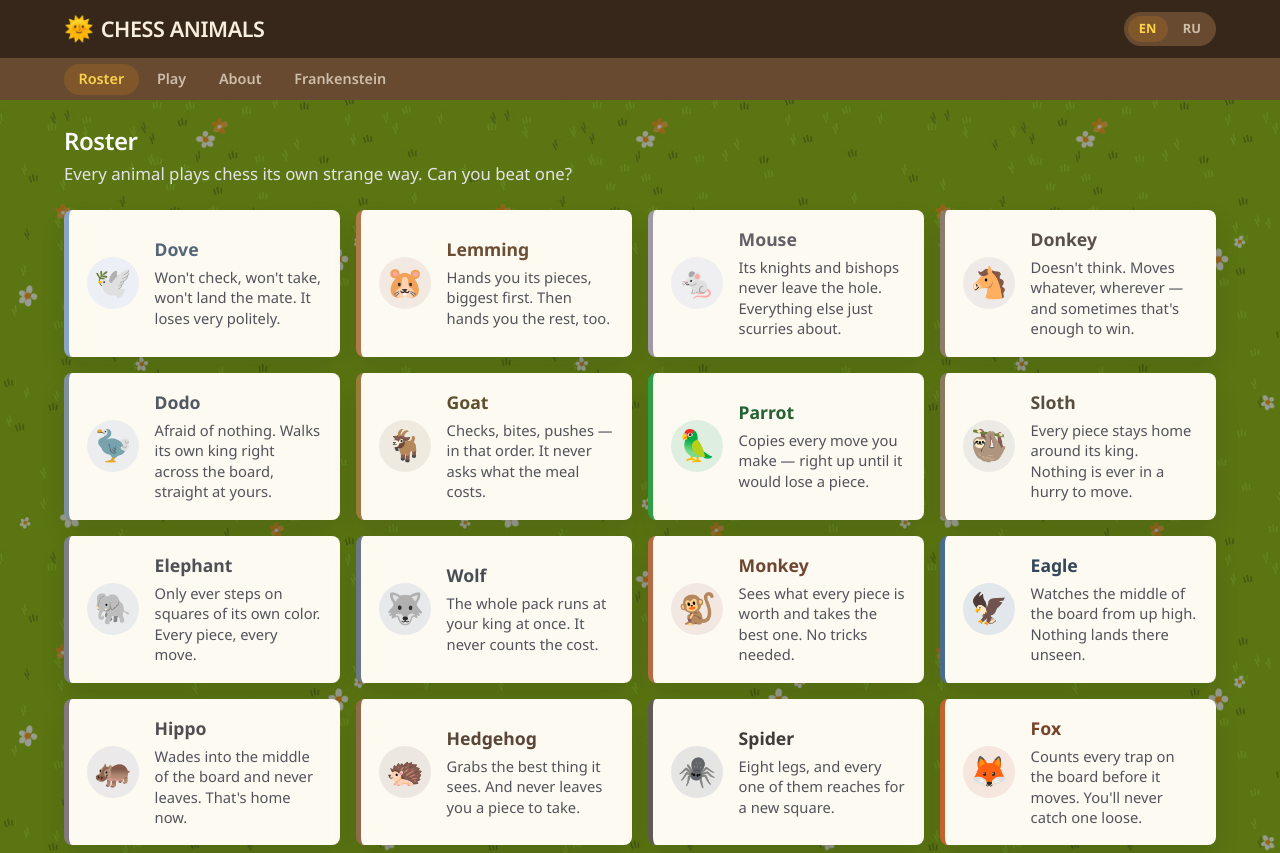
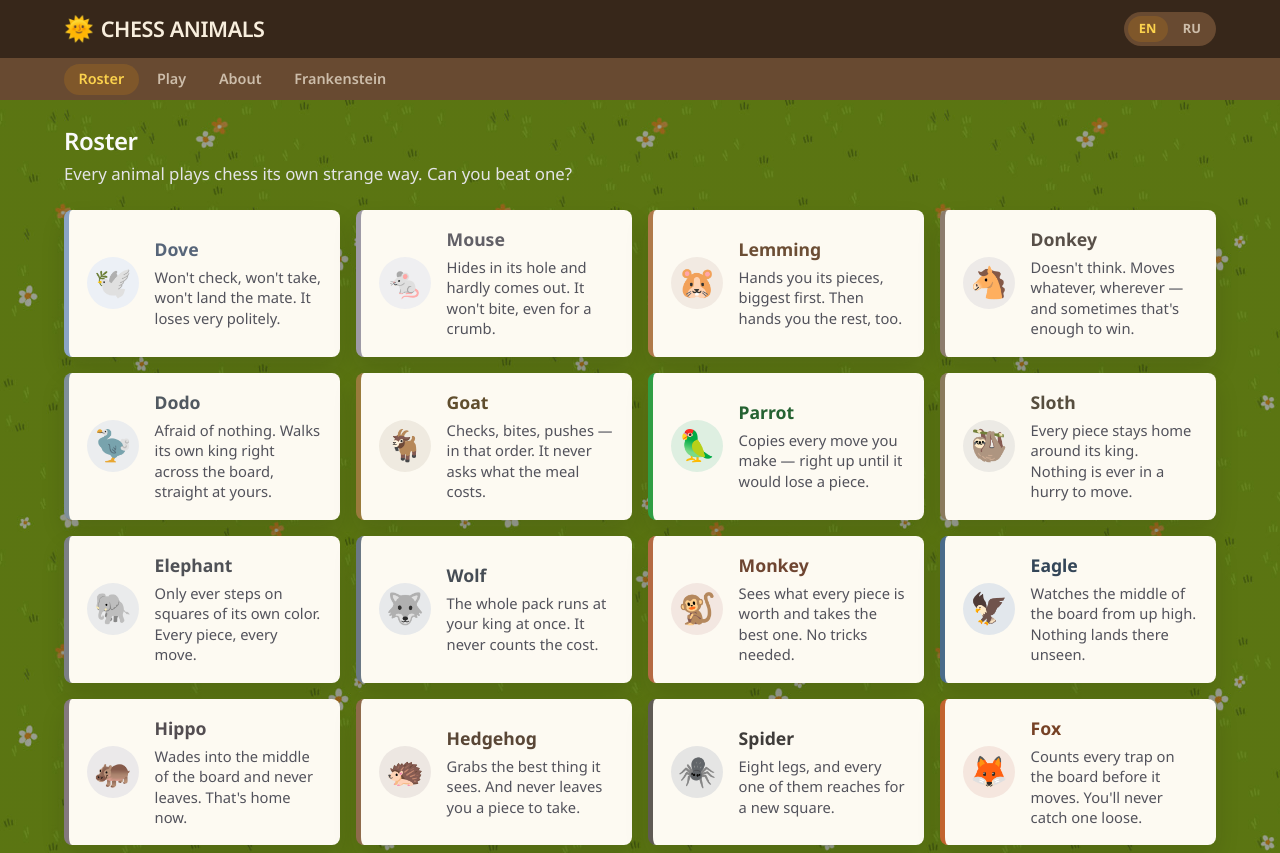
Before and after one commit to dragunovartem99/chess-animals, a Vue app: page /en/ in a window 1280 px wide. Shown: the top 853 px of the page. Built offline with nearby package versions, Linux system fonts and the light colour scheme; a web font is replaced by a local one.

Commit message:
bots: give the Mouse a hole to hide in

```diff
--- a/src/locales/en/bots.ts
+++ b/src/locales/en/bots.ts
@@ -10,8 +10,7 @@ export default {
 	},
 	mouse: {
 		name: "Mouse",
-		description:
-			"Its knights and bishops never leave the hole. Everything else just scurries about.",
+		description: "Hides in its hole and hardly comes out. It won't bite, even for a crumb.",
 	},
 	lemming: {
 		name: "Lemming",
--- a/src/locales/ru/bots.ts
+++ b/src/locales/ru/bots.ts
@@ -10,7 +10,7 @@ export default {
 	},
 	mouse: {
 		name: "Мышь",
-		description: "Кони и слоны так и сидят в норке. Все остальное просто бегает туда-сюда.",
+		description: "Сидит в норке и почти не высовывается. Не кусает, даже ради крошки.",
 	},
 	lemming: {
 		name: "Лемминг",
--- a/src/modules/bots/roster/index.ts
+++ b/src/modules/bots/roster/index.ts
@@ -32,7 +32,8 @@ import { WOLF } from "./wolf";
 // the arena has the Donkey beating both badly. The Dodo (`suicide_king`, which walks its king at
 // the enemy) lands just above the Donkey instead: a king in the open is real pressure. All three
 // still lose to every animal with an actual positional idea. The Mouse fills the gap between the
-// Lemming and the Donkey: it moves at random like the Donkey but never develops a minor piece.
+// Dove and the Lemming: it castles into its hole, keeps its pieces out of reach and flinches from
+// captures, and how hard it flinches is what lands it there.
 //
 // The calibration animals read no personality feature — they are the scale, not filler. The
 // Donkey moves at random; the Monkey is plain material at depth 2, the Owl the same at depth 3.
@@ -70,8 +71,8 @@ import { WOLF } from "./wolf";
 // aims at your king — and lands near the middle of the gap between the two.
 export const ROSTER: Animal[] = [
 	DOVE,
+	MOUSE,
 	LEMMING,
-	MOUSE,
 	DONKEY,
 	DODO,
 	GOAT,
--- a/src/modules/bots/roster/mouse.ts
+++ b/src/modules/bots/roster/mouse.ts
@@ -1,13 +1,15 @@
 import type { Animal } from "./types";
 
-// Keeps its knights and bishops at home and otherwise moves at random — the Donkey that never
-// gets its pieces out. `development` is our developed minors minus theirs, so a negative weight
-// is the one animal that reads it backwards: every move off the back rank is a move it refuses.
+// Runs into its hole and stays there: `castled` pays it to tuck its king away, `offeredMaterial`
+// to keep every piece out of reach, and a negative `captureValue` makes it flinch from a fight.
+// The one animal that reads `castled`.
 //
-// It used to flinch from captures as well, with a temperature to let it sometimes take one. With
-// the temperature gone that build is a strict refusal and rates level with the Dove; a hiding
-// variant (`offeredMaterial` on top) rated level with the Lemming. `development` alone lands it
-// between the Lemming and the Donkey, which is the gap the roster had room for.
+// The flinch is the calibration. At depth 1 with no base, a refusal heavier than the hiding
+// terms is the Dove's never-take-anything and rates on it; lighter, and the hiding outbids it
+// often enough that it takes what is offered and climbs onto the Lemming. At -40 it is refused
+// most of the time and taken when leaving it would put a piece in reach — which the lab put a
+// little past the middle of the Dove-to-Lemming gap. (It once hit that gap with a temperature
+// instead; the temperature is gone.)
 //
 // No base, and no `givesMate`: it cannot see a mate either way.
 export const MOUSE: Animal = {
@@ -16,6 +18,6 @@ export const MOUSE: Animal = {
 	definition: {
 		id: "mouse",
 		search: { depth: 1 },
-		weights: { development: -60 },
+		weights: { castled: 100, captureValue: -40, offeredMaterial: -20 },
 	},
 };
```
Also changed, not shown: 1 other file (tests, documents, lock files or other folders).
